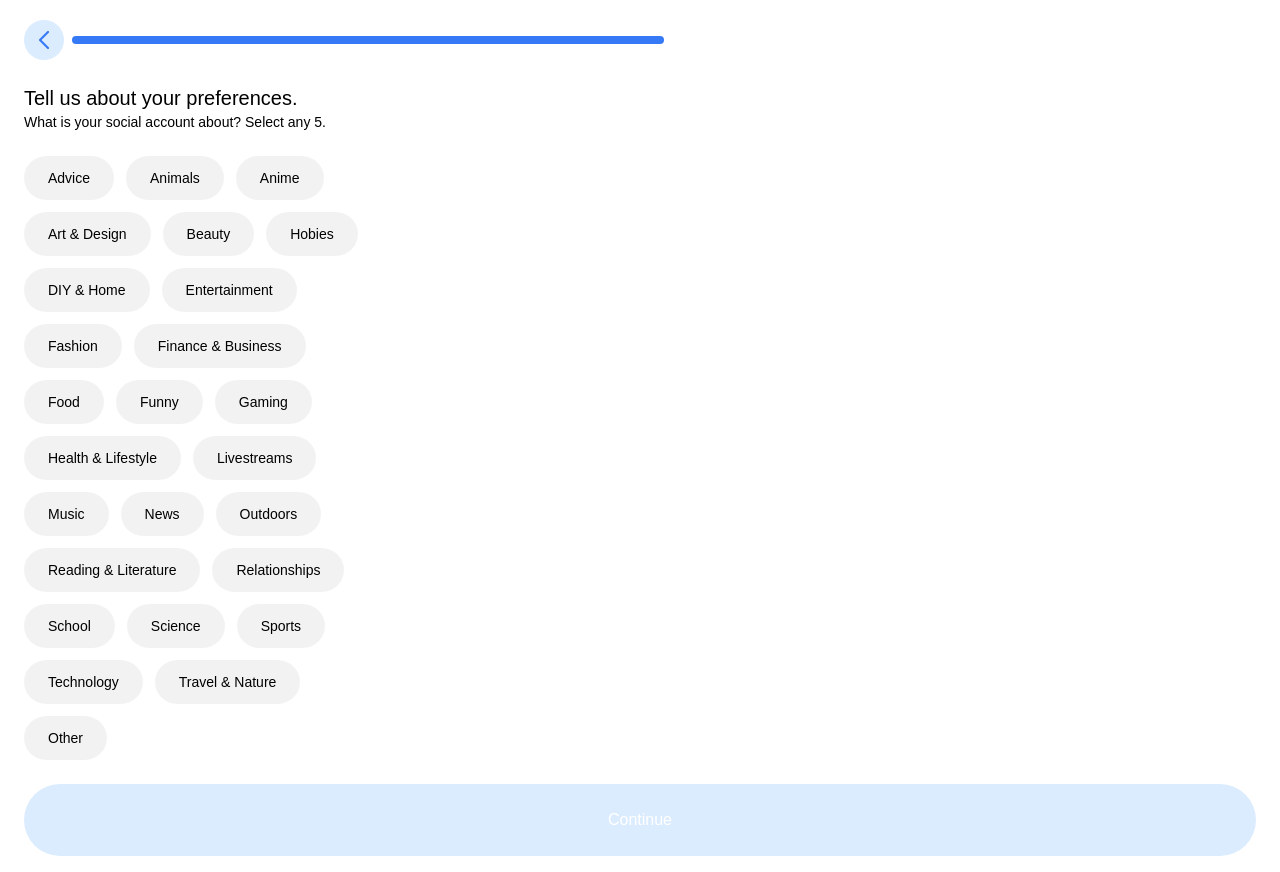
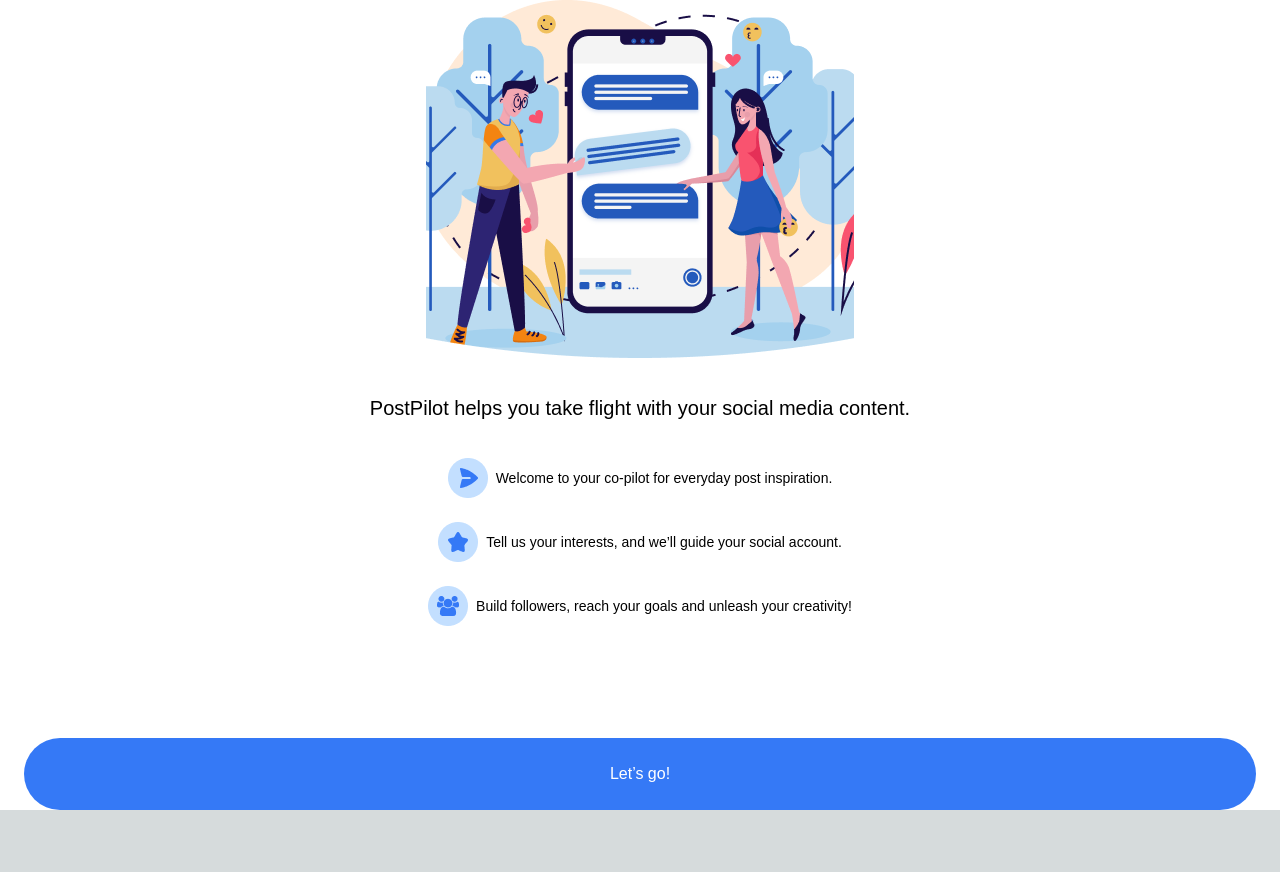
Before and after one commit to bappygolder/x, a Next.js app: page / in a window 1280 px wide. After the commit the page ends 810 px from the top, so only its background shows below. Built offline with nearby package versions, Linux system fonts and the light colour scheme.

Commit message:
ci/cd for postpilot step-2

```diff
--- a/app/generatePost/page.js
+++ b/app/generatePost/page.jsx
@@ -1,30 +1,35 @@
-"use client";
-import { useState } from "react";
-import PostSection from "../../components/postSection/PostSection";
-import Image from "next/image";
-import logo from "../../public/logo/logo.png";
-import postLogo from "../../public/logo/post-logo.png";
-import styles from "./styles.module.css";
+/* eslint-disable react/react-in-jsx-scope */
 
-const GeneratePost = () => {
-  //Create a state for the create post button and the postpilot logo
+'use client';
+
+import { useState } from 'react';
+import Image from 'next/image';
+import PostSection from '../../components/postSection/PostSection';
+import logo from '../../public/logo/logo.png';
+import postLogo from '../../public/logo/post-logo.png';
+import styles from './styles.module.css';
+
+function GeneratePost() {
+  // Create a state for the create post button and the postpilot logo
   const [createPost, setCreatePost] = useState(false);
   const [logoState, setLogoState] = useState(false);
 
-  //Create a function for the handleClick that triggers the state change
+  // Create a function for the handleClick that triggers the state change
   const handleClick = () => {
     setLogoState(!logoState);
-  }
+  };
   const handleCreatePost = () => {
     setTimeout(() => {
       setCreatePost(true);
-    }, 300)
+    }, 300);
   };
   return (
+    // eslint-disable-next-line react/react-in-jsx-scope
     <div className={styles.container}>
       <div className={styles.logo}>
         {/* Add logo image with also onClick handler to be able to fire the handleClick function */}
-        {/* Show the logo if createPost is false and the extended pilot logo when createPost is true */}
+        {/* Show the logo if createPost is false and
+        the extended pilot logo when createPost is true */}
         {logoState ? (
           <div className="flex flex-col justify-center items-center">
             <Image
@@ -35,7 +40,9 @@
               height={51}
               onClick={handleClick}
             />
-          <p className="text-sm font-normal text-black w-full mt-[2px]">your daily post partner</p>
+            <p className="text-sm font-normal text-black w-full mt-[2px]">
+              your daily post partner
+            </p>
           </div>
         ) : (
           <Image
@@ -46,7 +53,7 @@
             height={50}
             onClick={handleClick}
           />
-        )}{" "}
+        )}
       </div>
       <section className={styles.generate}>
         <div className={styles.title}>
@@ -55,7 +62,7 @@
 
         {!createPost && (
           <div className={styles.buttonContainer}>
-            <button className={styles.button} onClick={handleCreatePost}>
+            <button type="button" className={styles.button} onClick={handleCreatePost}>
               Generate Post Idea
             </button>
           </div>
@@ -75,6 +82,6 @@
       </div>
     </div>
   );
-};
+}
 
 export default GeneratePost;
--- a/app/page.js
+++ b/app/page.jsx
@@ -1,23 +1,24 @@
-"use client";
-import React, { useState } from "react";
+'use client';
+
+import React, { useState } from 'react';
 import { useSelector, useDispatch } from 'react-redux';
-import { totalSteps, handleNext, handlePrevious } from "../store/Slicers/onboardingStepperSlicer/stepperSlicer";
-import Accounts from "../components/onboardingSteps/createAccount/page";
-import ProgressBar from "../components/progressBar/progress";
-import styles from "./styles.module.css";
-import Homescreen from "../components/onboardingSteps/homescreen/page";
-import Preferences from "../components/onboardingSteps/preferences/page";
-import SocialAccounts from "../components/onboardingSteps/socialAccounts/page";
-// import UserPreference from "./userPreference/page";
+import { handleNext, handlePrevious } from '../store/Slicers/onboardingStepperSlicer/stepperSlicer';
+import Accounts from '../components/onboardingSteps/createAccount/page';
+import ProgressBar from '../components/progressBar/progress';
+import styles from './styles.module.css';
+import Homescreen from '../components/onboardingSteps/homescreen/page';
+import Preferences from '../components/onboardingSteps/preferences/page';
+import SocialAccounts from '../components/onboardingSteps/socialAccounts/page';
+// import UserPreference from './userPreference/page';
 
 function Home() {
   const totalSteps = 6;
-  let currentStep = useSelector((state) => state.stepperSlicer.currentStep);
+  const currentStep = useSelector((state) => state.stepperSlicer.currentStep);
   const totalStep = useSelector((state) => state.stepperSlicer.totalSteps);
   const dispatch = useDispatch();
   const [formData, setFormData] = useState({
-    email: "",
-    password: "",
+    email: '',
+    password: '',
     // Initialize other form fields here
   });
 
@@ -25,7 +26,7 @@
     if (currentStep < totalStep) {
       dispatch(handleNext());
 
-      console.log(currentStep)
+      // console.log(currentStep)
     }
   };
 
@@ -50,7 +51,7 @@
 
   return (
     <div className={styles.container}>
-      {currentStep <= 1 && <Homescreen handleNext={handleNextClick} />}{" "}
+      {currentStep <= 1 && <Homescreen handleNext={handleNextClick} />}
       {/* Render Step 1 */}
       {currentStep > 1 && (
         <ProgressBar
--- a/components/onboardingSteps/homescreen/page.js
+++ b/components/onboardingSteps/homescreen/page.jsx
@@ -1,4 +1,5 @@
-"use client"
+'use client';
+
 import React from 'react';
 import Image from 'next/image';
 import banner from '../../../public/images/banner.png';
@@ -7,12 +8,12 @@
 import iconTwo from '../../../public/icons/second-icon.png';
 import iconThree from '../../../public/icons/third-icon.png';
 
-const Homescreen = ({ handleNext }) => {
-
+// eslint-disable-next-line react/prop-types
+function Homescreen({ handleNext }) {
   return (
     <div className={styles.container}>
       <section>
-        <span className='w-full flex justify-center'>
+        <span className="w-full flex justify-center">
           <Image src={banner} alt="banner" />
         </span>
 
@@ -24,24 +25,30 @@
           <div className={styles.iconandtext}>
             <span className={styles.iconSpan}>
               <Image src={iconOne} alt="icon" />
-              <p className={styles.text}>Welcome to your co-pilot for everyday post inspiration.</p>
+              <p className={styles.text}>
+                Welcome to your co-pilot for everyday post inspiration.
+              </p>
             </span>
             <span className={styles.iconSpan}>
               <Image src={iconTwo} alt="icon" />
-              <p className={styles.text}>Tell us your interests, and we’ll guide your social account. </p>
+              <p className={styles.text}>
+                Tell us your interests, and we’ll guide your social account.
+              </p>
             </span>
             <span className={styles.iconSpan}>
               <Image src={iconThree} alt="icon" />
-              <p className={styles.text}>Build followers, reach your goals and unleash your creativity!</p>
+              <p className={styles.text}>
+                Build followers, reach your goals and unleash your creativity!
+              </p>
             </span>
           </div>
-          <button className={styles.button} onClick={handleNext}>
+          <button type="button" className={styles.button} onClick={handleNext}>
             Let’s go!
           </button>
         </section>
       </section>
     </div>
   );
-};
+}
 
 export default Homescreen;
--- a/components/onboardingSteps/preferences/page.js
+++ b/components/onboardingSteps/preferences/page.jsx
@@ -1,14 +1,23 @@
-"use client";
-import React, { useState } from "react";
+/* eslint-disable jsx-a11y/no-static-element-interactions */
+/* eslint-disable jsx-a11y/click-events-have-key-events */
+
+'use client';
+
+import React, { useState } from 'react';
 import { useSelector, useDispatch } from 'react-redux';
-import { currentStep, totalSteps, handleNext, handlePrevious } from "../../../store/Slicers/onboardingStepperSlicer/stepperSlicer";
-import { preferenceOptions } from "../../../constants/content";
-import styles from "./styles.module.css";
-import Header from "../../header/page";
+// import {
+//   currentStep,
+//   totalSteps,
+//   handleNext,
+//   handlePrevious,
+// } from '../../../store/Slicers/onboardingStepperSlicer/stepperSlicer';
+import { preferenceOptions } from '../../../constants/content';
+import styles from './styles.module.css';
+import Header from '../../header/page';
 
 function Preferences() {
   const [selectedItems, setSelectedItems] = useState([]);
-  // const handleNext = useSelector((state) => state.stepperSlicer.handleNext);
+  const handleNext = useSelector((state) => state.stepperSlicer.handleNext);
   const currentStep = useSelector((state) => state.stepperSlicer.currentStep);
   const totalStep = useSelector((state) => state.stepperSlicer.totalSteps);
   const dispatch = useDispatch();
@@ -25,12 +34,11 @@
     }
   };
 
-
   const handleNextClick = () => {
     if (currentStep < totalStep) {
       dispatch(handleNext());
 
-      console.log(totalStep)
+      // console.log(totalStep);
     }
   };
 
@@ -38,17 +46,21 @@
 
   return (
     <div className={styles.container}>
-     <Header title={"Tell us about your preferences."} subtitle={"What is your social account about? Select any 5."} />
+      <Header
+        title="Tell us about your preferences."
+        subtitle="What is your social account about? Select any 5."
+      />
 
       <section>
         <div className={styles.options}>
           {preferenceOptions.map((option, index) => (
             <div
+              // eslint-disable-next-line react/no-array-index-key
               key={index}
               className={`${
                 selectedItems.includes(option)
-                  ? "bg-[#3579F6] text-white"
-                  : "bg-black bg-opacity-[5%] text-black"
+                  ? 'bg-[#3579F6] text-white'
+                  : 'bg-black bg-opacity-[5%] text-black'
               } py-3 px-6 min-w-[60px] rounded-[999px] cursor-pointer text-sm`}
               onClick={() => toggleSelection(option)}
             >
@@ -59,12 +71,13 @@
       </section>
 
       <button
-        className={`w-full h-[72px] rounded-full text-[#ffffff] text-[16px]] mt-6 mb-4`}
+        className="w-full h-[72px] rounded-full text-[#ffffff] text-[16px]] mt-6 mb-4"
         style={{
           background: `linear-gradient(90deg, #3579F6 ${progress}%, #DCECFF ${progress}%)`,
         }}
         disabled={selectedItems.length !== maxSelections}
         onClick={handleNextClick}
+        type="button"
       >
         Continue
       </button>
--- a/store/Slicers/onboardingStepperSlicer/stepperSlicer.jsx
+++ b/store/Slicers/onboardingStepperSlicer/stepperSlicer.jsx
@@ -1,25 +1,27 @@
+/* eslint-disable no-param-reassign */
 // In a file named formSlice.js
 import { createSlice } from '@reduxjs/toolkit';
 
 const stepperSlice = createSlice({
   name: 'stepperSlicer',
   initialState: {
-    currentStep: 3,
-    totalSteps: 6
+    currentStep: 1,
+    totalSteps: 6,
   },
   reducers: {
     setCurrentStep: (state, action) => {
       state.currentStep = action.payload;
     },
     handlePrevious: (state) => {
-        state.currentStep -= 1;
-      },
-
-      handleNext: (state, action) => {
-        state.currentStep = state.currentStep + 1;
-      },
+      state.currentStep -= 1;
+    },
+    handleNext: (state) => {
+      state.currentStep += 1;
+    },
   },
 });
 
-export const { setCurrentStep, totalSteps, handleNext, handlePrevious } = stepperSlice.actions;
+export const {
+  setCurrentStep, totalSteps, handleNext, handlePrevious,
+} = stepperSlice.actions;
 export default stepperSlice.reducer;
```
Also changed, not shown: app/api/auth/[...nextauth]/route.js (+11 -10 lines), app/layout.js (+5 -5 lines), app/models/user.js (+6 -7 lines), next.config.js (+7 -6 lines), package.json (+9 -2 lines), .eslintrc.js (added), 1 other file (tests, documents, lock files or other folders). Lines whose indentation alone changed are shown as unchanged.
